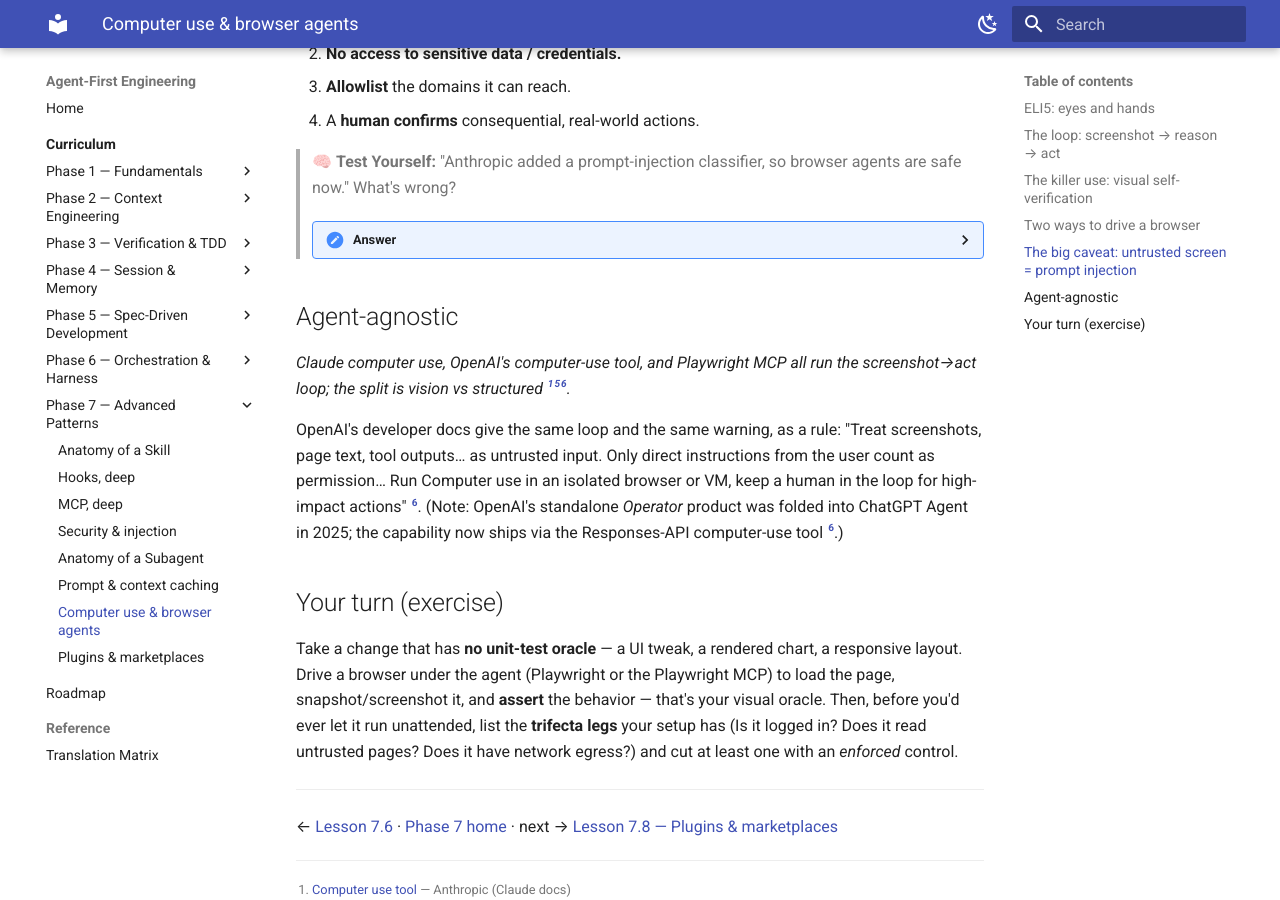
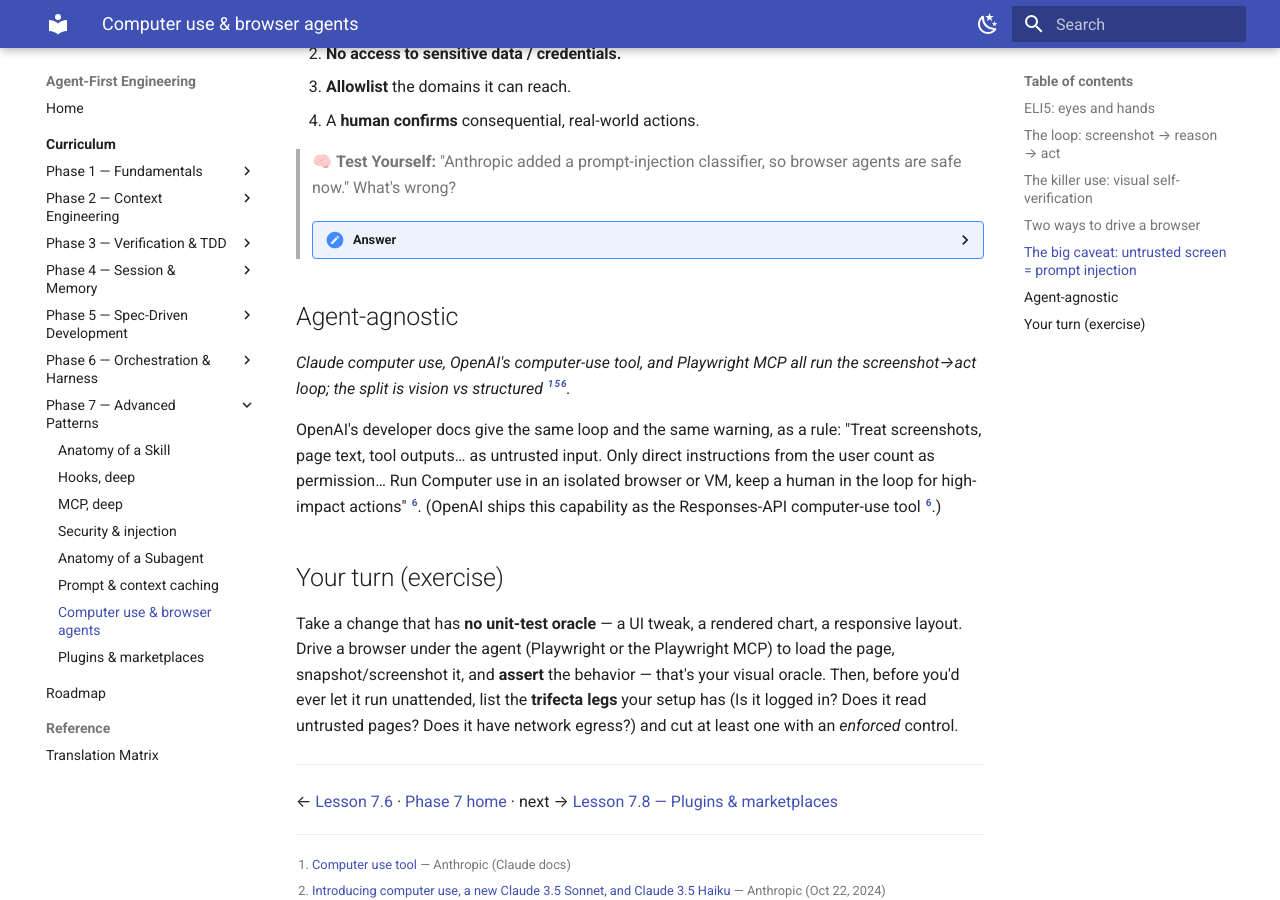
Before and after one commit to CodyAMaughan/agent-first-engineering, an MkDocs documentation site: the page built from docs/curriculum/07-advanced-patterns/07-computer-use-and-browser-agents.md, in a window 1280 px wide and 900 px high, scrolled down 2430 px. Built offline with MkDocs 1.6.1 and Material for MkDocs 9.7.7, drawn with Linux system fonts in a browser that asks for light colours.

Commit message:
docs(phase-7): apply lesson-reviewer citation fixes (7.7, 7.8)
The lesson-reviewer (run adversarially over the 3 new lessons) returned SHIP
on all three with two citation-precision nits, now fixed:
- 7.7: the verbatim "remain important even with the classifier defense layer"
  quote is from [^1] (computer-use-tool), not [^3] (Claude for Chrome) —
  re-attributed; and dropped the "Operator folded into ChatGPT Agent" aside
  that its cited page ([^6]) didn't substantiate.
- 7.8: anchored the ${CLAUDE_PLUGIN_ROOT}/cache-isolation caveat to the
  plugins-reference [^3] alongside [^1].

Footnotes still balanced; mkdocs --strict passes.

Co-Authored-By: Claude Opus 4.8 (1M context) <noreply@anthropic.com>

```diff
--- a/docs/curriculum/07-advanced-patterns/07-computer-use-and-browser-agents.md
+++ b/docs/curriculum/07-advanced-patterns/07-computer-use-and-browser-agents.md
@@ -57,12 +57,12 @@ The documented mitigations are your checklist [^1]:
 4. A **human confirms** consequential, real-world actions.
 
 > 🧠 **Test Yourself:** "Anthropic added a prompt-injection classifier, so browser agents are safe now." What's wrong?
-> <details><summary>Answer</summary>Safeguards cut the attack-success rate to ~11% — roughly 1 in 9 still gets through — and Anthropic says the precautions "remain important even with the classifier defense layer in place." Untrusted screen content is untrusted input; the boundary is the sandbox, not the classifier [^3].</details>
+> <details><summary>Answer</summary>Safeguards cut the attack-success rate to ~11% — roughly 1 in 9 still gets through [^3] — and Anthropic says the precautions "remain important even with the classifier defense layer in place" [^1]. Untrusted screen content is untrusted input; the boundary is the sandbox, not the classifier.</details>
 
 ## Agent-agnostic
 _Claude computer use, OpenAI's computer-use tool, and Playwright MCP all run the screenshot→act loop; the split is vision vs structured [^1][^5][^6]._
 
-OpenAI's developer docs give the same loop and the same warning, as a rule: "Treat screenshots, page text, tool outputs… as untrusted input. Only direct instructions from the user count as permission… Run Computer use in an isolated browser or VM, keep a human in the loop for high-impact actions" [^6]. (Note: OpenAI's standalone *Operator* product was folded into ChatGPT Agent in 2025; the capability now ships via the Responses-API computer-use tool [^6].)
+OpenAI's developer docs give the same loop and the same warning, as a rule: "Treat screenshots, page text, tool outputs… as untrusted input. Only direct instructions from the user count as permission… Run Computer use in an isolated browser or VM, keep a human in the loop for high-impact actions" [^6]. (OpenAI ships this capability as the Responses-API computer-use tool [^6].)
 
 ## Your turn (exercise)
 Take a change that has **no unit-test oracle** — a UI tweak, a rendered chart, a responsive layout. Drive a browser under the agent (Playwright or the Playwright MCP) to load the page, snapshot/screenshot it, and **assert** the behavior — that's your visual oracle. Then, before you'd ever let it run unattended, list the **trifecta legs** your setup has (Is it logged in? Does it read untrusted pages? Does it have network egress?) and cut at least one with an *enforced* control.
```
Also changed, not shown: docs/curriculum/07-advanced-patterns/08-plugins-and-marketplaces.md (+1 -1 lines).
